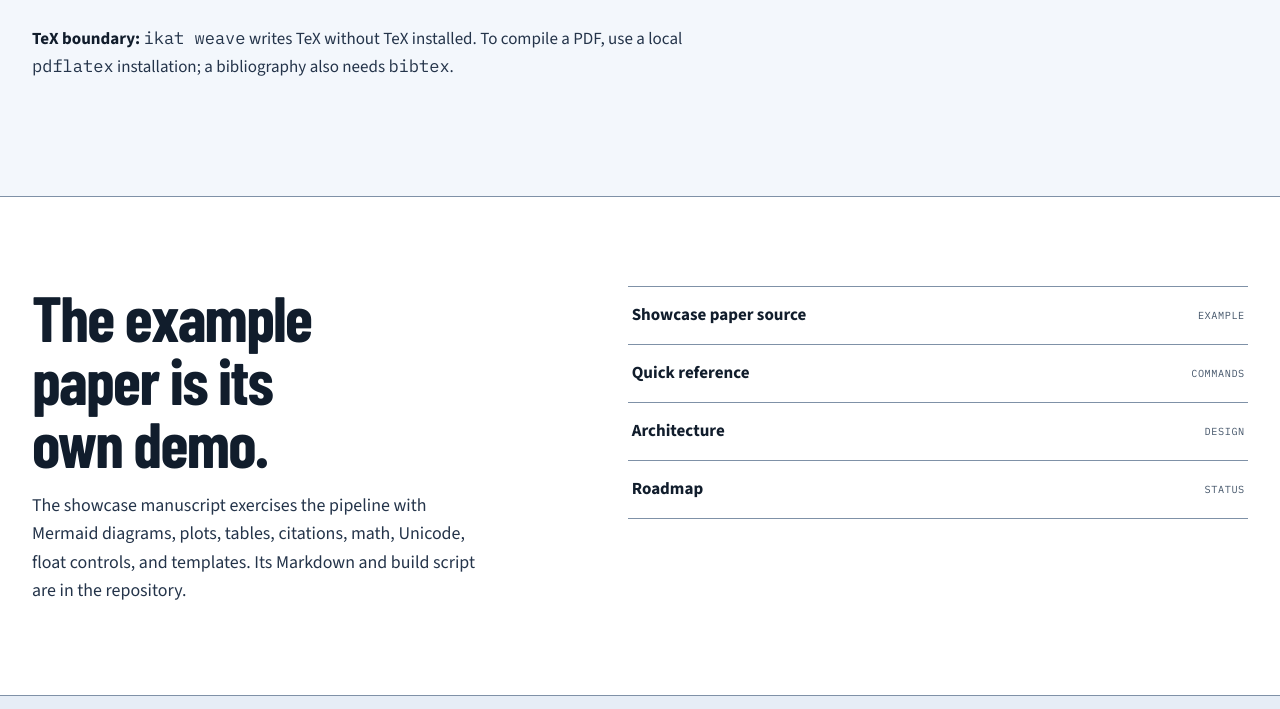
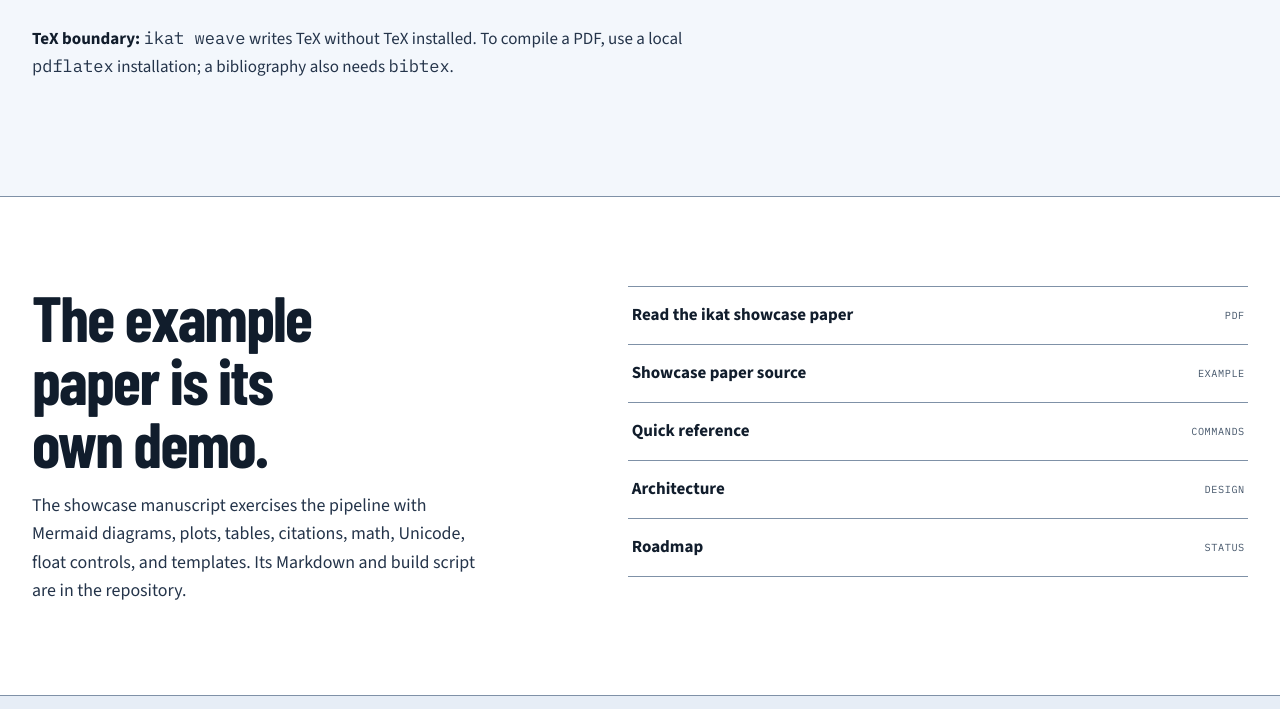
Before and after one commit to opticsWolf/ikat, a plain HTML site: page site/index.html in a window 1280 px wide. Shown: the part 3200-3909 px from the top of the page. Drawn offline with Linux system fonts and the light colour scheme.

Commit message:
Publish showcase PDF on site and in docs

```diff
--- a/site/index.html
+++ b/site/index.html
@@ -206,6 +206,7 @@ ikat build site/hello-paper.md --outdir out --no-pdf</code></pre>
           <p>The showcase manuscript exercises the pipeline with Mermaid diagrams, plots, tables, citations, math, Unicode, float controls, and templates. Its Markdown and build script are in the repository.</p>
         </div>
         <div class="reference-list" aria-label="Project resources">
+          <a href="assets/ikat-paper.pdf"><span>Read the ikat showcase paper</span><span class="resource-type">PDF</span></a>
           <a href="https://github.com/opticsWolf/ikat/tree/main/examples/ikat-paper"><span>Showcase paper source</span><span class="resource-type">EXAMPLE</span></a>
           <a href="https://github.com/opticsWolf/ikat/blob/main/docs/QUICKREF.md"><span>Quick reference</span><span class="resource-type">COMMANDS</span></a>
           <a href="https://github.com/opticsWolf/ikat/blob/main/docs/ARCHITECTURE.md"><span>Architecture</span><span class="resource-type">DESIGN</span></a>
```
Also changed, not shown: 5 other files.
